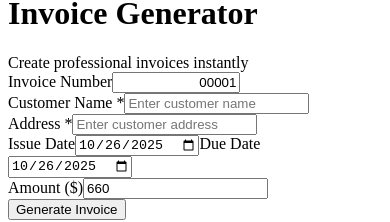
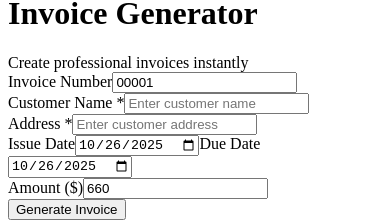
Before and after one commit to tonyhanna99/invoicing-app, a React (Vite) app: page / in a window 390 px wide. Shown: the part 390-612 px from the top of the page. Built offline with nearby package versions, Linux system fonts and the light colour scheme; no server answers; the database is empty; the HTML template or start-up script is replaced by a standard one.

Commit message:
fixing invoice number on android

```diff
--- a/src/App.jsx
+++ b/src/App.jsx
@@ -266,17 +266,13 @@ export default function App() {
             <h1>Invoice Generator</h1>
             <div className="muted">Create professional invoices instantly</div>
           </div>
-          <label className="field-label" style={{textAlign: 'right', alignItems: 'flex-end'}}>
+          <label className="field-label invoice-number-field">
             Invoice Number
             {isLoadingInvoiceNumber ? (
               <input
                 disabled
                 value="Loading..."
-                className="prefilled"
-                style={{
-                  textAlign: 'right',
-                  maxWidth: '120px'
-                }}
+                className="prefilled invoice-number-input"
               />
             ) : (
               <input
@@ -288,12 +284,7 @@ export default function App() {
                     setInvoiceNumber(parseInt(value, 10))
                   }
                 }}
-                className="prefilled"
-                style={{
-                  textAlign: 'right',
-                  maxWidth: '120px',
-                  fontWeight: '500'
-                }}
+                className="prefilled invoice-number-input"
                 placeholder="00001"
               />
             )}
--- a/src/styles.css
+++ b/src/styles.css
@@ -461,3 +461,32 @@ input[type="text"] {
   opacity: 0.6;
   cursor: not-allowed;
 }
+
+/* Invoice Number Field Styling */
+.invoice-number-field {
+  text-align: right;
+  align-items: flex-end;
+  min-width: 140px;
+}
+
+.invoice-number-input {
+  text-align: center;
+  min-width: 100px;
+  max-width: 140px;
+  font-weight: 600 !important;
+  font-size: 1.1rem !important;
+  letter-spacing: 0.5px;
+  padding: 12px 16px !important;
+}
+
+@media (max-width: 768px) {
+  .invoice-number-field {
+    min-width: 120px;
+  }
+
+  .invoice-number-input {
+    min-width: 90px;
+    max-width: 120px;
+    font-size: 1rem !important;
+  }
+}
```
